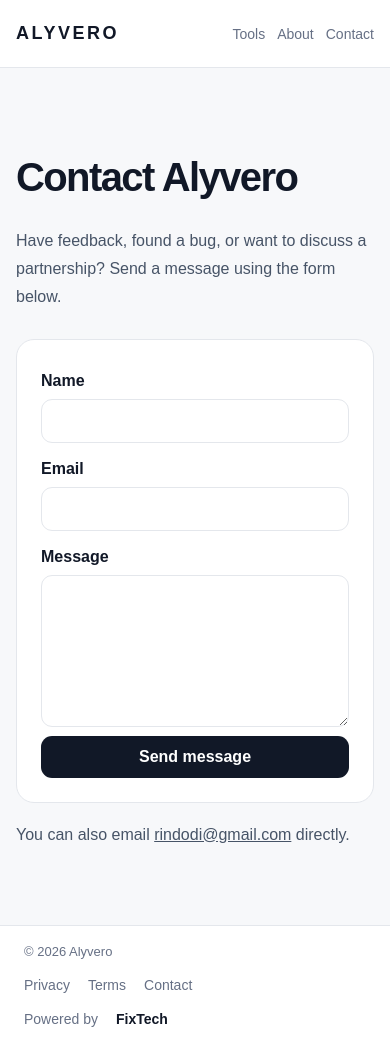
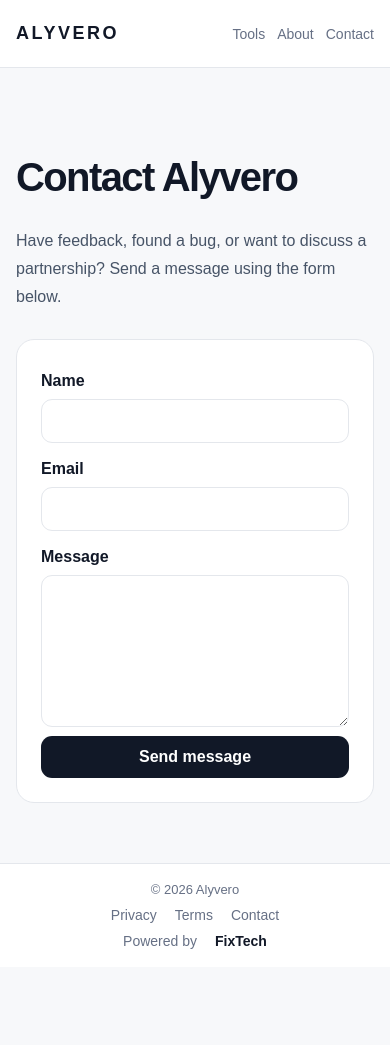
Before and after one commit to rindodi/alyvero, a Next.js app: page /contact in a window 390 px wide. After the commit the page ends 967 px from the top, so only its background shows below. Built offline with nearby package versions, Linux system fonts and the light colour scheme.

Commit message:
fix: simplify contact page and center footer

```diff
--- a/app/contact/page.tsx
+++ b/app/contact/page.tsx
@@ -27,8 +27,6 @@ export default function Contact() {
 
           <button className="primary" type="submit">Send message</button>
         </form>
-
-        <p className="contact-note">You can also email <a href="mailto:rindodi@gmail.com">rindodi@gmail.com</a> directly.</p>
       </div>
     </div>
   );
--- a/app/globals.css
+++ b/app/globals.css
@@ -69,9 +69,8 @@ main { min-height:calc(100vh - 120px); }
 .contact-form label { font-weight:700; margin-top:8px; }
 .contact-form input, .contact-form textarea { width:100%; border:1px solid var(--line); border-radius:11px; padding:12px 14px; outline:none; background:#fff; }
 .contact-form input:focus, .contact-form textarea:focus { border-color:#98a2b3; box-shadow:0 0 0 3px #eef2f6; }
-.contact-note { margin-top:18px; }
-.contact-note a { text-decoration:underline; }
-.site-footer { min-height:76px; border-top:1px solid var(--line); display:flex; align-items:center; justify-content:space-between; gap:18px; padding:18px 24px; color:var(--muted); font-size:13px; background:#fff; }
+.site-footer { min-height:76px; border-top:1px solid var(--line); display:flex; flex-direction:column; align-items:center; justify-content:center; gap:10px; padding:18px 24px; color:var(--muted); font-size:13px; text-align:center; background:#fff; }
+.site-footer div { justify-content:center; align-items:center; flex-wrap:wrap; text-align:center; }
 .powered-by a { color:var(--text); font-weight:700; }
 @media (max-width:900px) { .tool-grid { grid-template-columns:repeat(2,1fr); } }
 @media (max-width:640px) {
@@ -85,5 +84,5 @@ main { min-height:calc(100vh - 120px); }
   .tool-grid, .steps, .result-grid { grid-template-columns:1fr; }
   .tool-panel { padding:16px; }
   .content-page h1 { font-size:40px; }
-  .site-footer { flex-direction:column; align-items:flex-start; }
+  .site-footer { flex-direction:column; align-items:center; text-align:center; }
 }
```
